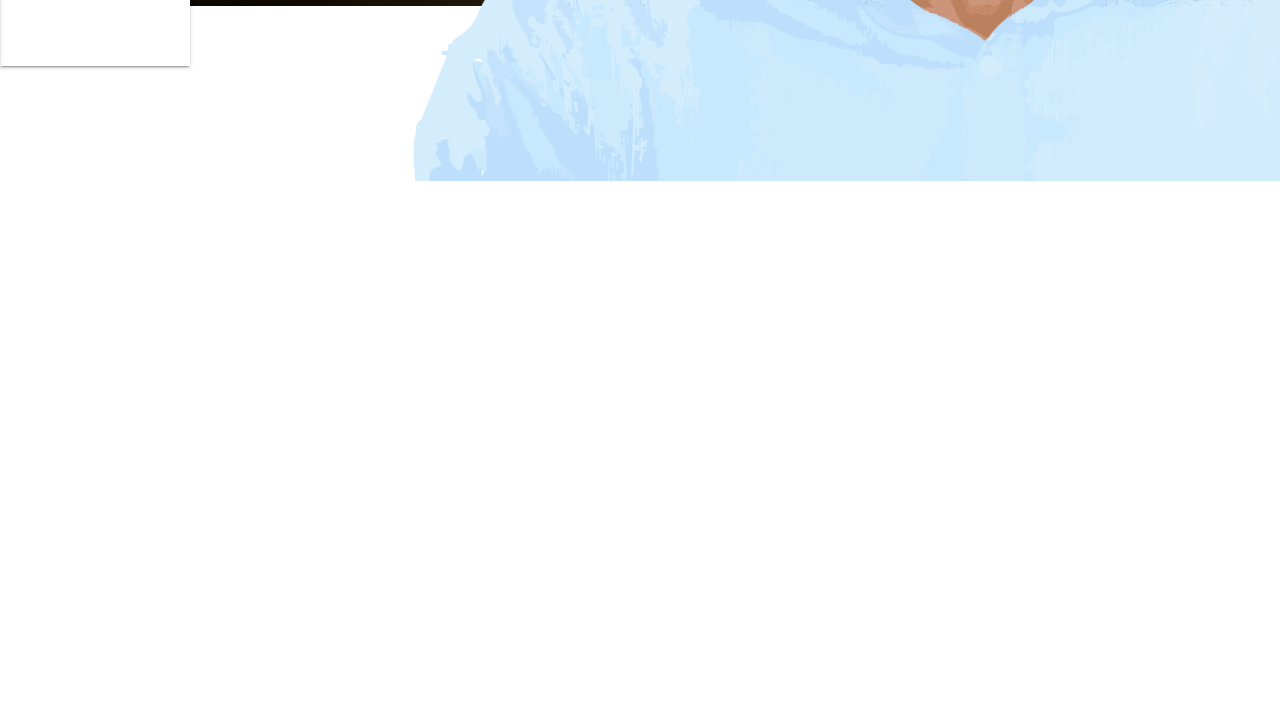
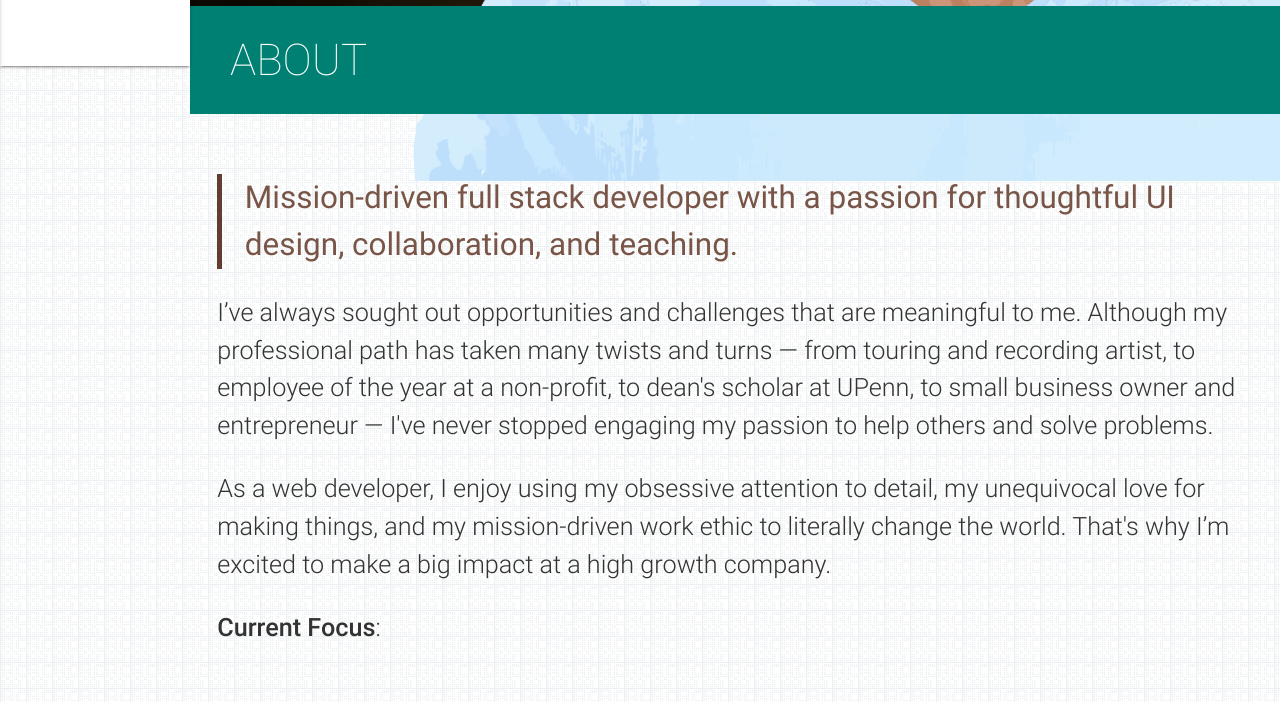
Before and after one commit to awaleH12/personal-page, a website built with Vite: page index.html in a window 1280 px wide. Shown: the part 794-1496 px from the top of the page. Before the commit the page ends 1027 px from the top, so only its background shows below. Built offline with nearby package versions, Linux system fonts and the light colour scheme.

Commit message:
about section added

```diff
--- a/index.html
+++ b/index.html
@@ -225,6 +225,36 @@
         <img class="intro-image" src="assets/img/skecht hassan-01.png" width="1440" height="930" alt="Hassan">
       </div>
     </section>
+    <!-- About section  -->
+    <section id="about" class="section scrollspy">
+      <h3 class="page-title white-text teal">About</h3>
+      <div class="container flow-text">
+        <blockquote>
+          <h2>
+            Mission-driven full stack developer with a passion for thoughtful
+            UI design, collaboration, and teaching.
+          </h2>
+        </blockquote>
+        <p>
+          I’ve always sought out opportunities and challenges that are
+          meaningful to me. Although my professional path has taken many
+          twists and turns — from touring and recording artist, to employee of
+          the year at a non-profit, to dean's scholar at UPenn, to small
+          business owner and entrepreneur — I've never stopped engaging my
+          passion to help others and solve problems.
+        </p>
+        <p>
+          As a web developer, I enjoy using my obsessive attention to detail,
+          my unequivocal love for making things, and my mission-driven work
+          ethic to literally change the world. That's why I’m excited to make
+          a big impact at a high growth company.
+        </p>
+        <p>
+          <strong>Current Focus</strong>:&nbsp;
+
+        </p>
+      </div>
+    </section>
 
   </main>
   <!-- ===== Footer ===== -->
```
